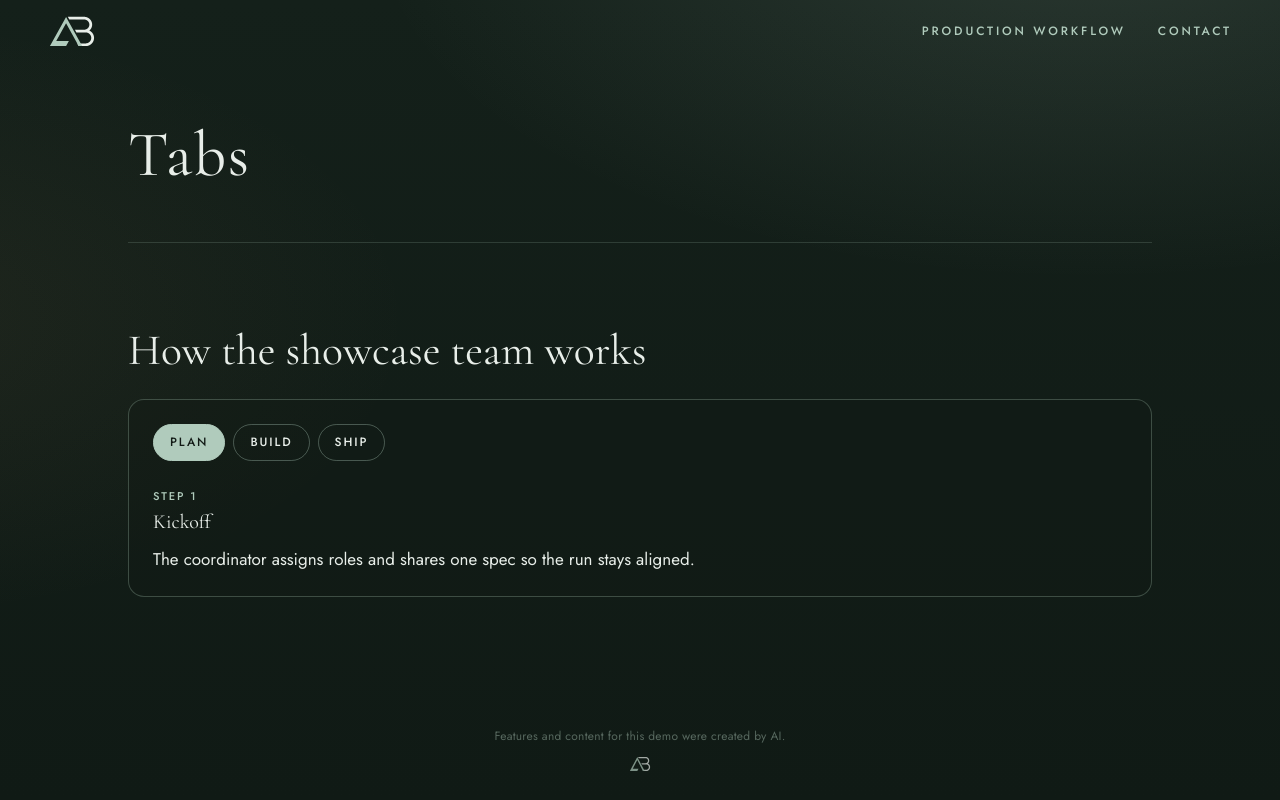
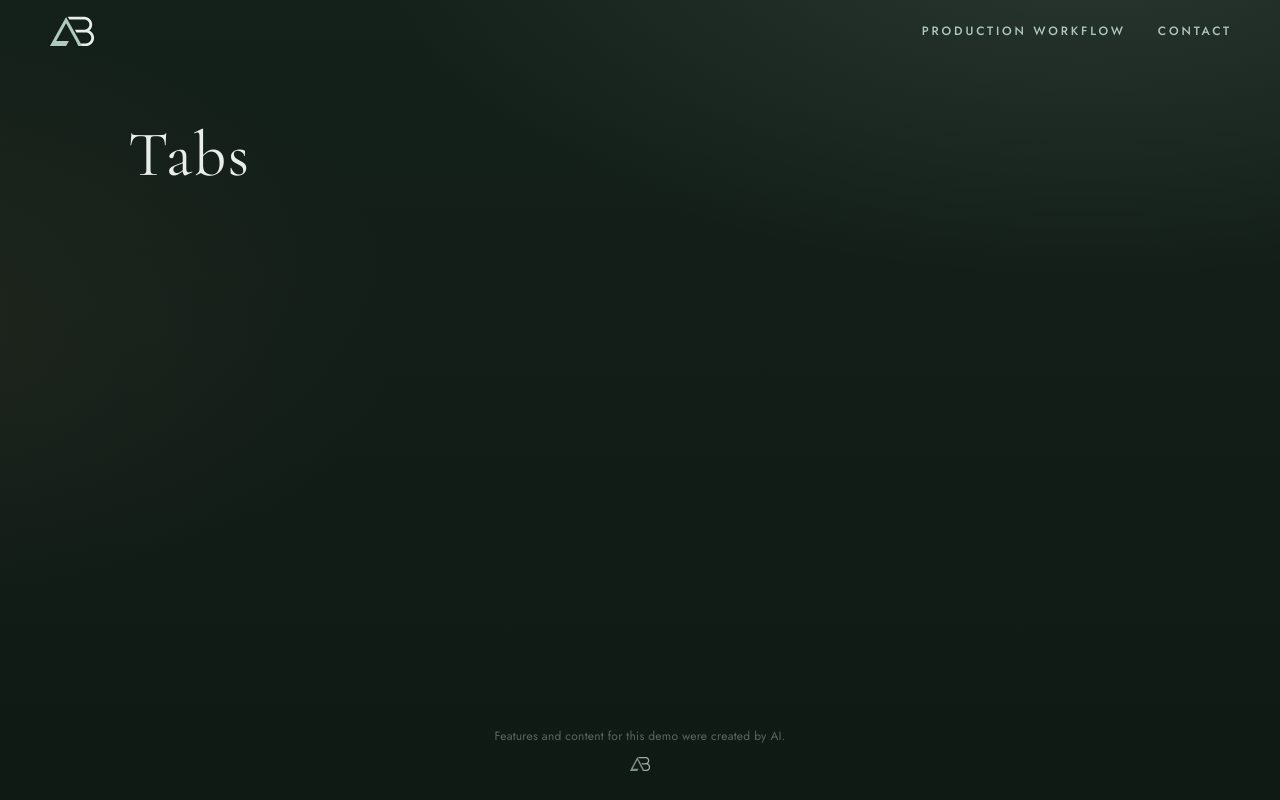
Before and after one commit to ashtonbach/agent-showcase, a Next.js app: page /showcase/ in a window 1280 px wide. Built offline with nearby package versions, Linux system fonts and the light colour scheme.

Commit message:
Base: lab slot empty, from main a375f3f (Author: Alder)

```diff
--- a/app/lab/tabs/index.tsx
+++ /dev/null
@@ -1,58 +0,0 @@
-"use client";
-import { useCallback, useRef, useState } from "react";
-
-const TITLE_ID = "lab-tabs-title";
-const STEPS = [
-  { id: "tab-plan", panelId: "panel-plan", label: "Plan", heading: "Kickoff", text: "The coordinator assigns roles and shares one spec so the run stays aligned." },
-  { id: "tab-build", panelId: "panel-build", label: "Build", heading: "Parallel work", text: "The coder ships the lab feature while design and review prepare assets and checks." },
-  { id: "tab-ship", panelId: "panel-ship", label: "Ship", heading: "Gate and preview", text: "Automated gate builds, verifies layout, then pushes a branch preview for QA." },
-] as const;
-
-export default function TabsLab() {
-  const [selected, setSelected] = useState(0);
-  const tabRefs = useRef<(HTMLButtonElement | null)[]>([]);
-  const focusTab = useCallback((i: number) => { tabRefs.current[i]?.focus(); }, []);
-  const selectTab = useCallback((i: number, focus: boolean) => {
-    setSelected(i);
-    if (focus) focusTab(i);
-  }, [focusTab]);
-  const onTabKeyDown = (e: React.KeyboardEvent<HTMLButtonElement>, i: number) => {
-    if (e.key === "ArrowRight") { e.preventDefault(); selectTab((i + 1) % 3, true); }
-    else if (e.key === "ArrowLeft") { e.preventDefault(); selectTab((i + 2) % 3, true); }
-  };
-  const css = `[data-lab="tabs"]{width:min(720px,100%);margin:8px auto 56px;color:var(--mist,#E8EEE9)}
-[data-lab="tabs"] .lab-card{border:1px solid rgba(176,203,188,.28);border-radius:16px;padding:24px;background:rgba(18,26,22,.35)}
-[data-lab="tabs"] .lab-tablist{display:flex;flex-wrap:wrap;gap:8px;margin:0 0 20px;padding:0}
-[data-lab="tabs"] .lab-tab{font:500 .75rem/1.2 var(--sans);letter-spacing:.16em;text-transform:uppercase;color:var(--mist);background:0;border:1px solid rgba(176,203,188,.35);border-radius:999px;padding:10px 16px;cursor:pointer}
-[data-lab="tabs"] .lab-tab[aria-selected="true"]{background:var(--sage);color:#121A16;border-color:var(--sage)}
-[data-lab="tabs"] .lab-tab:focus-visible{outline:2px solid var(--sage);outline-offset:2px}
-[data-lab="tabs"] .lab-role{display:inline-block;margin-bottom:8px;font:500 .7rem/1 var(--sans);letter-spacing:.16em;text-transform:uppercase;color:var(--sage)}
-[data-lab="tabs"] .lab-panel-title{font:400 1.25rem/1.2 var(--serif);margin:0 0 12px;color:var(--mist)}
-[data-lab="tabs"] .lab-panel-text{margin:0;line-height:1.55}
-@media (prefers-reduced-motion:reduce){[data-lab="tabs"] .lab-tab{transition:none}}`;
-
-  return (
-    <section data-lab="tabs" aria-labelledby={TITLE_ID}>
-      <style>{css}</style>
-      <h2 id={TITLE_ID}>How the showcase team works</h2>
-      <div className="lab-card">
-        <div role="tablist" aria-label="Showcase workflow steps" className="lab-tablist">
-          {STEPS.map((step, i) => (
-            <button key={step.id} type="button" role="tab" id={step.id} ref={(el) => { tabRefs.current[i] = el; }}
-              className="lab-tab" aria-selected={selected === i} aria-controls={step.panelId}
-              tabIndex={selected === i ? 0 : -1} onClick={() => selectTab(i, false)} onKeyDown={(e) => onTabKeyDown(e, i)}>
-              {step.label}
-            </button>
-          ))}
-        </div>
-        {STEPS.map((step, i) => (
-          <div key={step.panelId} role="tabpanel" id={step.panelId} aria-labelledby={step.id} hidden={selected !== i}>
-            <span className="lab-role">Step {i + 1}</span>
-            <h3 className="lab-panel-title">{step.heading}</h3>
-            <p className="lab-panel-text">{step.text}</p>
-          </div>
-        ))}
-      </div>
-    </section>
-  );
-}
--- a/app/page.tsx
+++ b/app/page.tsx
@@ -1,4 +1,3 @@
-import Lab from "./lab/tabs";
 import { readDemoKey, demoTitle } from "./demo-name";
 const demoKey = readDemoKey();
 const demoName = demoTitle();
@@ -6,7 +5,7 @@ export default function Page() {
   return (
     <div className="page-stack">
       <h1 className="demo-title" data-i18n={demoKey}>{demoName}</h1>
-      <Lab /> {/* lab:slot */}
+      {/* lab:slot */}
     </div>
   );
 }
```
